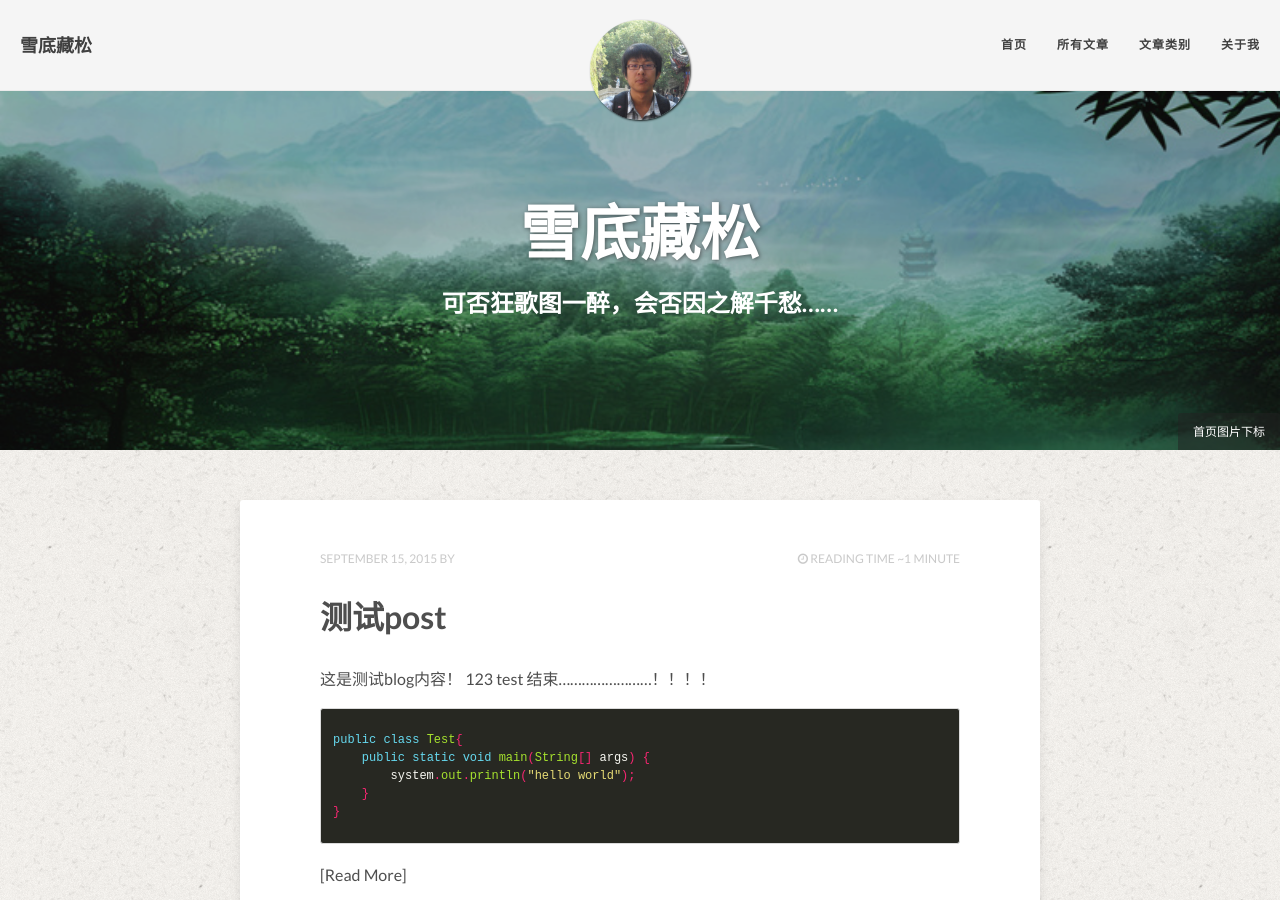
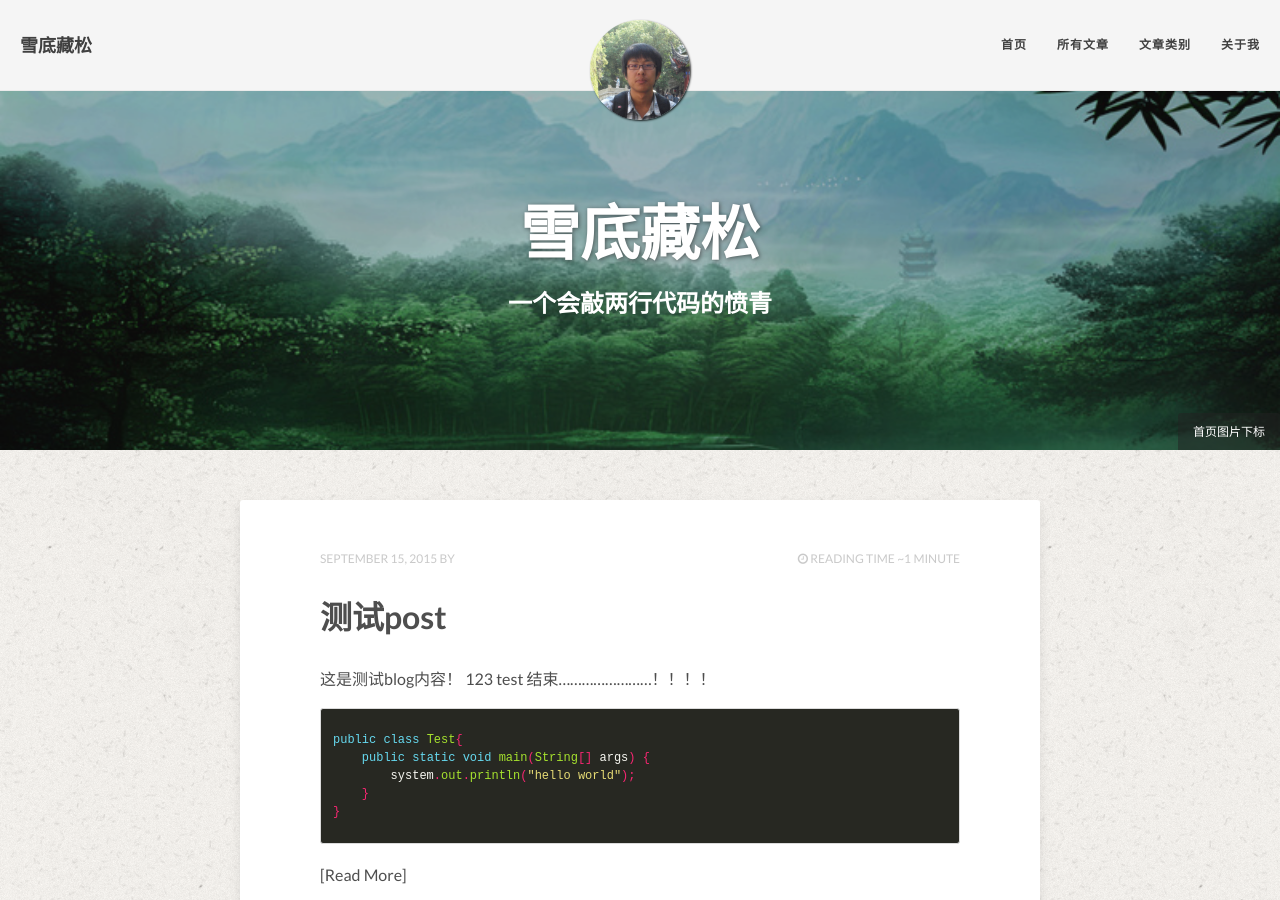
Before and after one commit to MinfeiZhou/MinfeiZhou.github.io, a Jekyll site: the page built from index.html, in a window 1280 px wide and 900 px high. Built offline with Jekyll 4.4.1, drawn with Linux system fonts in a browser that asks for light colours; the list of posts is cut into pages by our own code.

Commit message:
修改个人介绍

```diff
--- a/index.html
+++ b/index.html
@@ -1,6 +1,6 @@
 ---
 layout: post-index
-title: 可否狂歌图一醉，会否因之解千愁……
+title: 一个会敲两行代码的愤青
 description: "我的第一个blog！"
 tags: [Jekyll, theme, themes, responsive, blog, modern]
 index_flag: true
```
